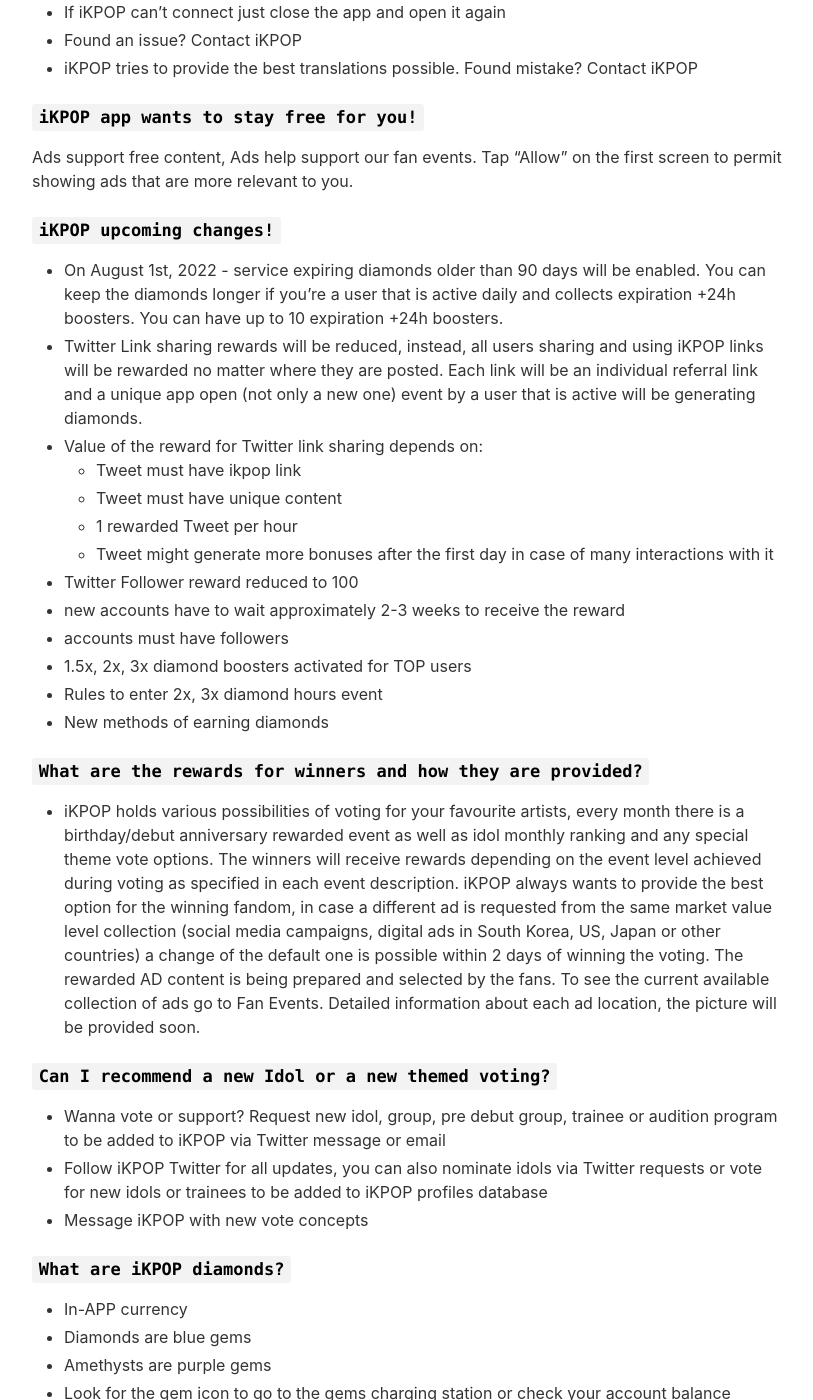
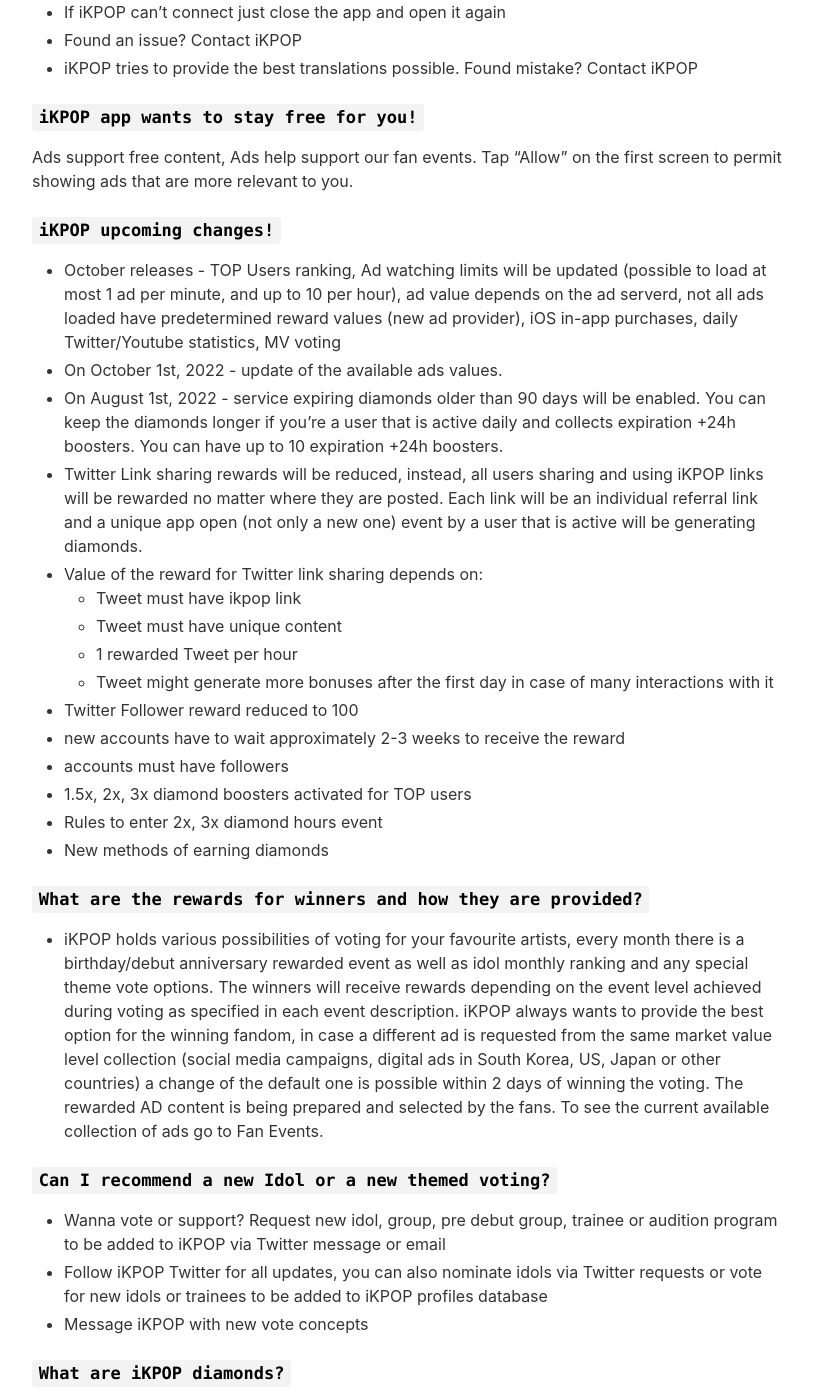
Before and after one commit to kapp7/app, a Jekyll site: the page built from _pages/qa.md, in a window 1280 px wide and 1400 px high, scrolled down 367 px. Shown: the whole window, without its empty margins (233-1046 px from the left). Built offline with Jekyll 4.4.1, drawn with Linux system fonts in a browser that asks for light colours; nearby versions of some CDN libraries; some of the changed text lies outside the part shown.

Commit message:
Update qa.md

```diff
--- a/_pages/qa.md
+++ b/_pages/qa.md
@@ -19,6 +19,8 @@
 
 
 ### `iKPOP upcoming changes!`
+- October releases - TOP Users ranking, Ad watching limits will be updated (possible to load at most 1 ad per minute, and up to 10 per hour), ad value depends on the ad serverd, not all ads loaded have predetermined reward values (new ad provider), iOS in-app purchases, daily Twitter/Youtube statistics, MV voting
+- On October 1st, 2022 - update of the available ads values.
 - On August 1st, 2022 - service expiring diamonds older than 90 days will be enabled. You can keep the diamonds longer if you're a user that is active daily and collects expiration +24h boosters. You can have up to 10 expiration +24h boosters.
 - Twitter Link sharing rewards will be reduced, instead, all users sharing and using iKPOP links will be rewarded no matter where they are posted. Each link will be an individual referral link and a unique app open (not only a new one) event by a user that is active will be generating diamonds.
 - Value of the reward for Twitter link sharing depends on:
@@ -34,7 +36,7 @@
 - New methods of earning diamonds
 
 ### `What are the rewards for winners and how they are provided?`
- - iKPOP holds various possibilities of voting for your favourite artists, every month there is a birthday/debut anniversary rewarded event as well as idol monthly ranking and any special theme vote options. The winners will receive rewards depending on the event level achieved during voting as specified in each event description. iKPOP always wants to provide the best option for the winning fandom, in case a different ad is requested from the same market value level collection (social media campaigns, digital ads in South Korea, US, Japan or other countries) a change of the default one is possible within 2 days of winning the voting. The rewarded AD content is being prepared and selected by the fans. To see the current available collection of ads go to Fan Events. Detailed information about each ad location, the picture will be provided soon.
+ - iKPOP holds various possibilities of voting for your favourite artists, every month there is a birthday/debut anniversary rewarded event as well as idol monthly ranking and any special theme vote options. The winners will receive rewards depending on the event level achieved during voting as specified in each event description. iKPOP always wants to provide the best option for the winning fandom, in case a different ad is requested from the same market value level collection (social media campaigns, digital ads in South Korea, US, Japan or other countries) a change of the default one is possible within 2 days of winning the voting. The rewarded AD content is being prepared and selected by the fans. To see the current available collection of ads go to Fan Events.
 
 ### `Can I recommend a new Idol or a new themed voting?`
  - Wanna vote or support? Request new idol, group, pre debut group, trainee or audition program to be added to iKPOP via Twitter message or email
@@ -63,10 +65,11 @@
 - Convert from Amethysts
 - To convert gems, go to the diamonds charging station
 - Create content
-- Share & Promote
+- Share & Promote - bonus rewards for actual links activity
 - Participate in various iKPOP events
+- Participate in Ranking voting - Bias bonus at the end of every month for winners
 - When you are in TOP100 monthly users ranking
-- Fortune wheel
+- Fortune wheel or Surprise Bonuses
 - Join iKPOP diamond hour for extra bonuses or boosters
 
 ### `Amethysts - purple`
@@ -170,13 +173,13 @@
 Basic reward 08/22 - 500 💎
 In order to receive a monthly #1 bias reward you have to (at least one):
 - Must actively vote (min 1000 💎)
-- At least 3 purple Gem Vote on the eventual winning idol within the current voting period
-- Donated gems to any Fan event (min 2000 💎)
+- At least 5 Vote on the eventual winning idol within the current voting period
+
 
 also please note:
 - intentional or multiple bias changes are not allowed and will make this reward null and void
-- bias changes within the same member group are also not excluded
-- must be an active user (this includes the factors: number of watched ads + attendance)
+- bias changes within the same member group are not excluded
+- must be an active user (this includes the factors: number of watched ads + attendance + purchases, sum of diamonds earned  during 1 month voting period >= reward value)
 
 Consecutive wins give bonus rewards
 
```
